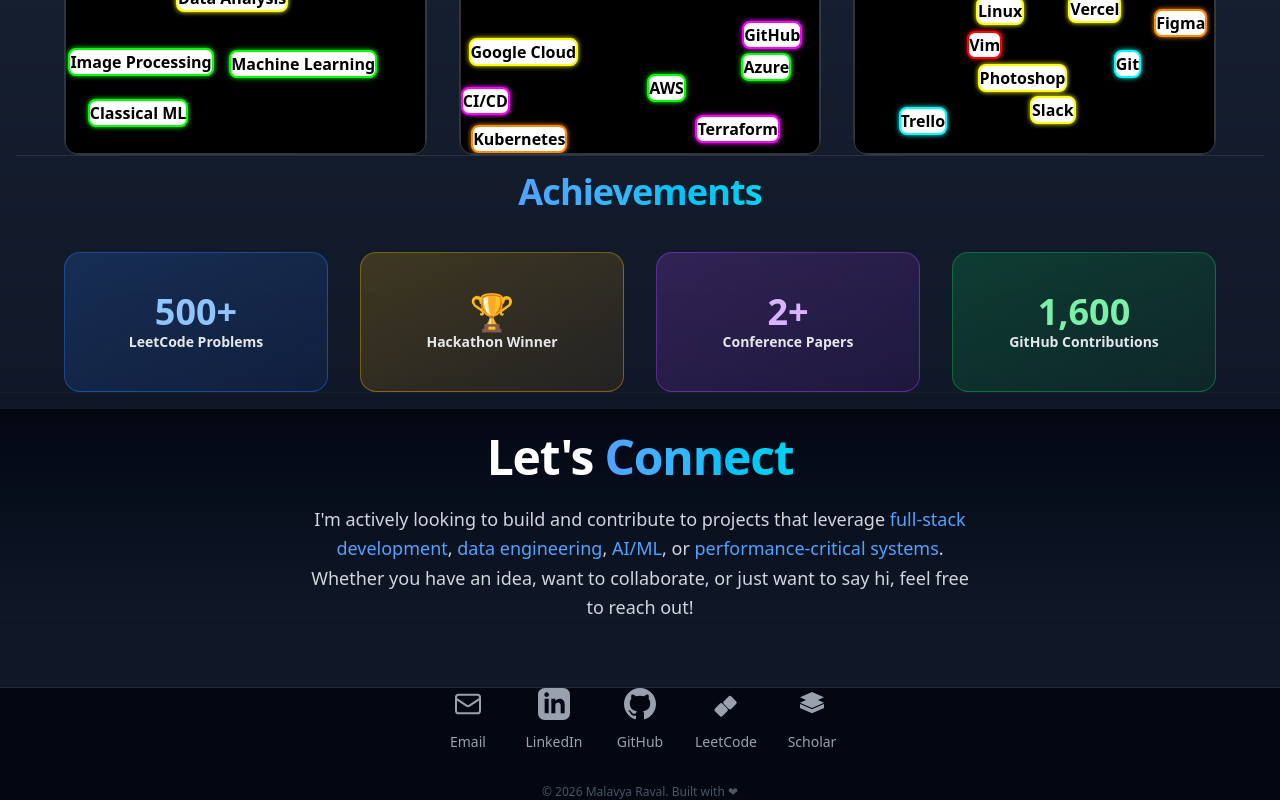
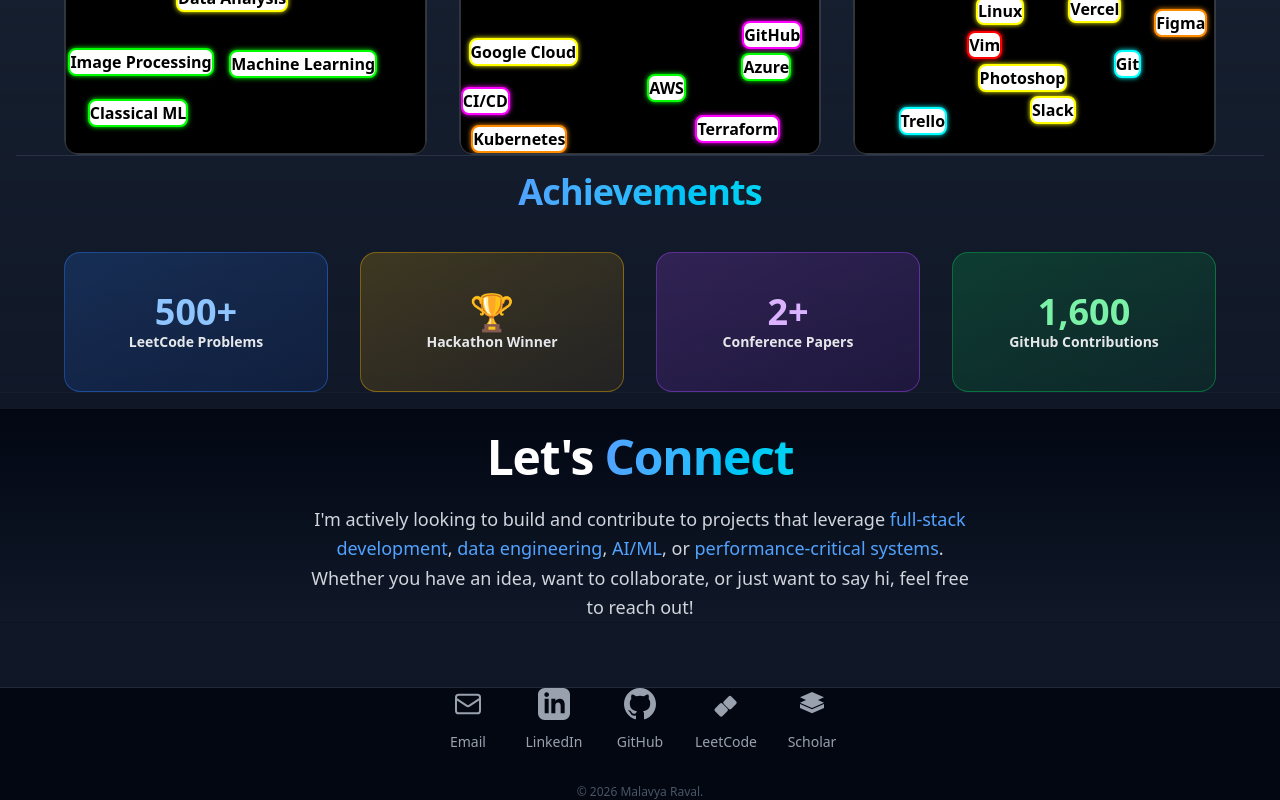
Before and after one commit to MalavyaRaval/malavyaraval.github.io, a React (Vite) app: page / in a window 1280 px wide. Shown: the part 2362-3162 px from the top of the page. Built offline with nearby package versions, Linux system fonts and the light colour scheme.

Commit message:
Remove 'Built with ❤' from footer

```diff
--- a/src/Home.jsx
+++ b/src/Home.jsx
@@ -602,7 +602,7 @@
             </a>
           </div>
           <p className="text-gray-600 text-xs">
-            &copy; {currentYear} Malavya Raval. Built with ❤
+            © {currentYear} Malavya Raval.
           </p>
         </div>
       </footer>
```
